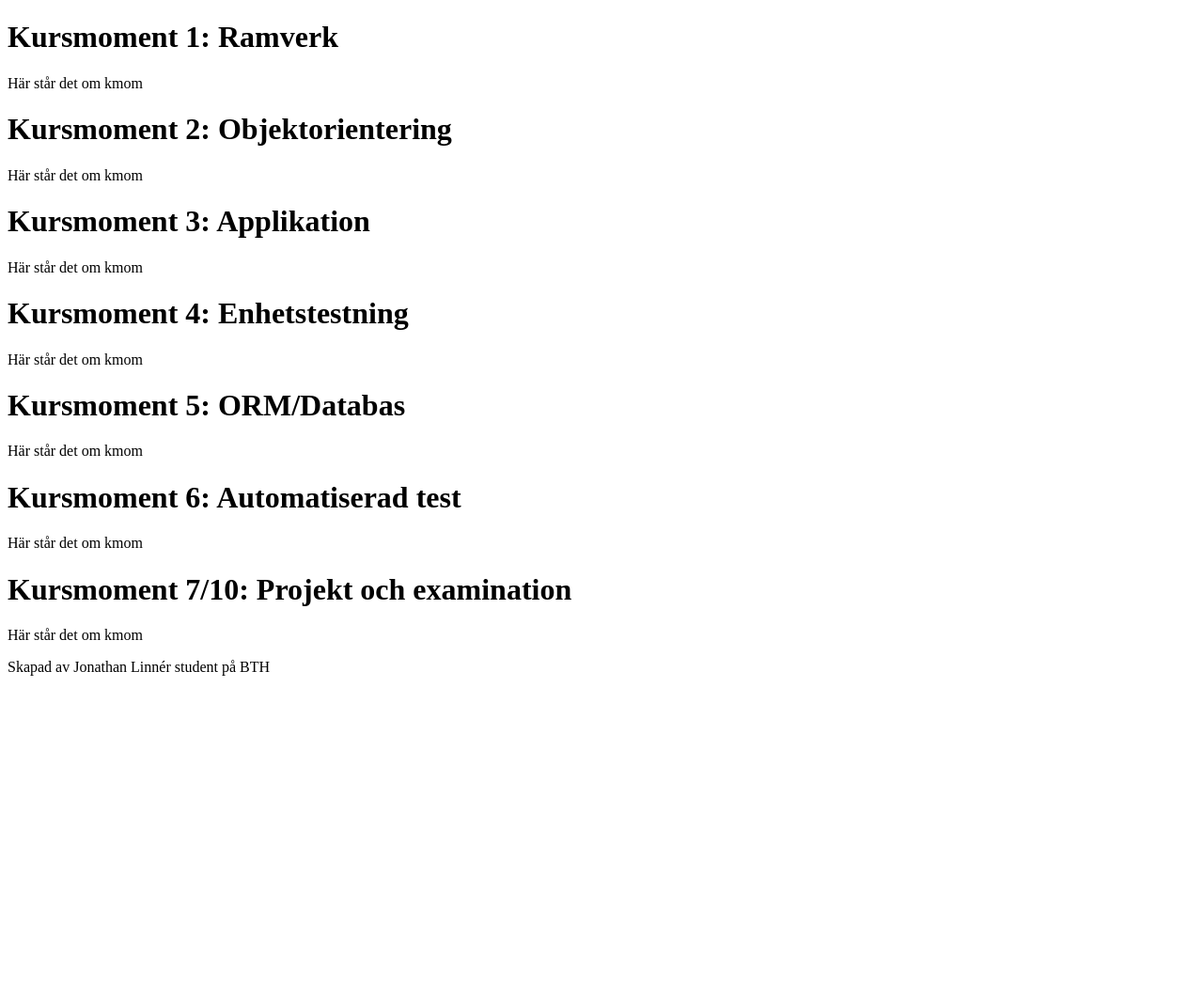
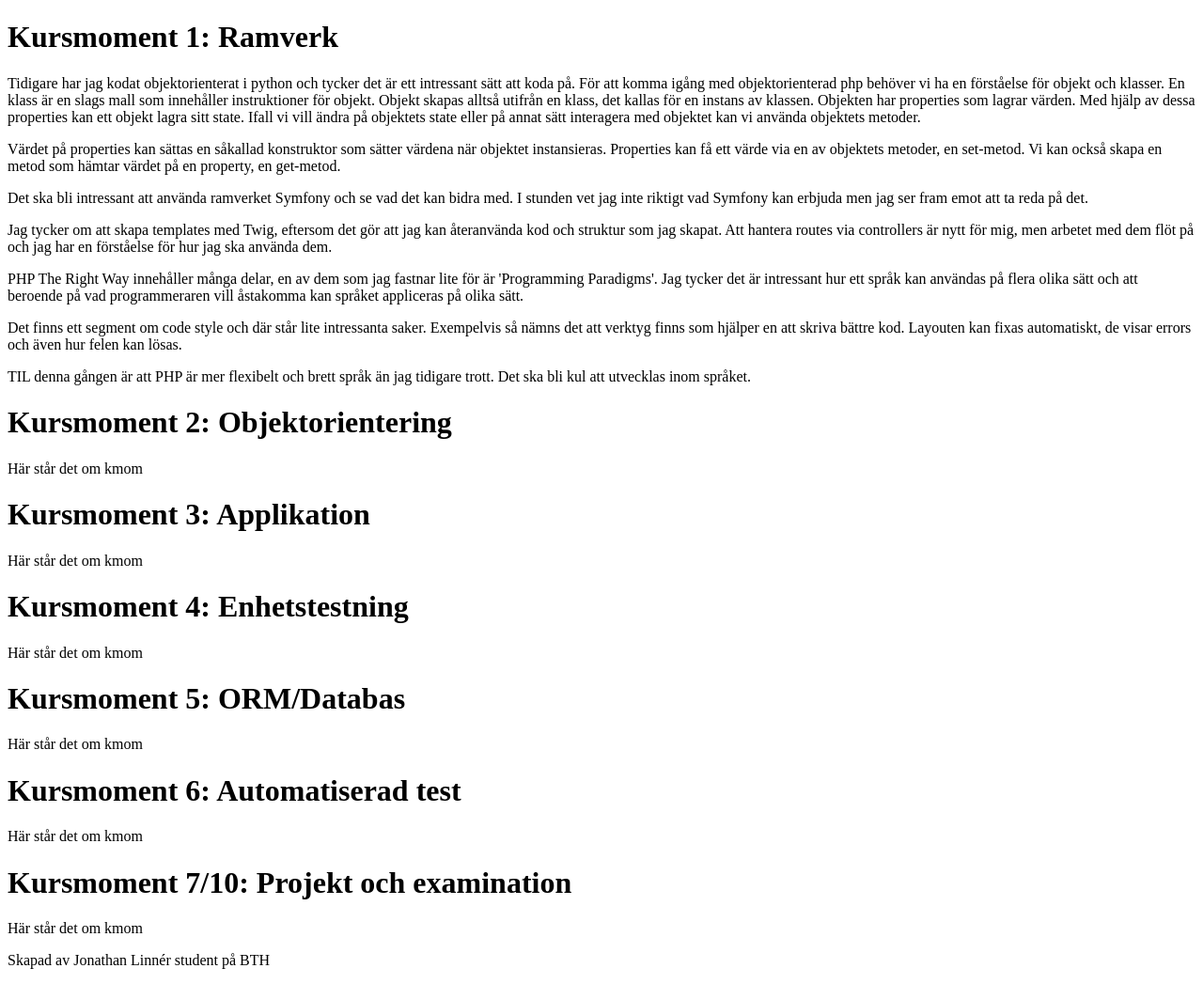
Before and after one commit to jobw22/reportMvc, a Symfony app: template templates/report.html.twig in a window 1280 px wide. Shown: the part 114-1161 px from the top of the page at 94% size. Before the commit the page ends 833 px from the top, so only its background shows below. Run offline with Twig, Linux system fonts and the light colour scheme; the template is opened without the code that fills it, so the values that code supplies are empty; some libraries are stand-ins or nearby versions.

Commit message:
Added report text

```diff
--- a/templates/report.html.twig
+++ b/templates/report.html.twig
@@ -6,7 +6,43 @@
     <div class="content">
         <h1 class="page-title" id="kmom01">Kursmoment 1: Ramverk</h1>
         <div class="report-text">
-            <p>Här står det om kmom</p>
+            <p>
+            Tidigare har jag kodat objektorienterat i python och tycker det är ett intressant sätt att
+            koda på.
+            För att komma igång med objektorienterad php behöver vi ha en förståelse för objekt och klasser.
+            En klass är en slags mall som innehåller instruktioner för objekt. Objekt skapas alltså
+            utifrån en klass, det kallas för en instans av klassen. Objekten har properties som lagrar värden. Med hjälp av dessa properties
+            kan ett objekt lagra sitt state. Ifall vi vill ändra på objektets state eller på
+            annat sätt interagera med objektet kan vi använda objektets metoder.
+            </p>
+            <p>
+            Värdet på properties kan sättas en såkallad konstruktor som sätter värdena när objektet instansieras.
+            Properties kan få ett värde via en av objektets metoder, en set-metod. Vi kan också skapa en metod som
+            hämtar värdet på en property, en get-metod.
+            </p>
+            <p>
+            Det ska bli intressant att använda ramverket Symfony och se vad det kan bidra med. I stunden vet jag
+            inte riktigt vad Symfony kan erbjuda men jag ser fram emot att ta reda på det.
+            </p>
+            <p>
+            Jag tycker om att skapa templates med Twig, eftersom det gör att jag kan återanvända kod och struktur som jag skapat.
+            Att hantera routes via controllers är nytt för mig, men arbetet med dem flöt på och jag har en förståelse
+            för hur jag ska använda dem.
+            </p>
+            <p>
+            PHP The Right Way innehåller många delar, en av dem som jag fastnar lite för är 'Programming Paradigms'.
+            Jag tycker det är intressant hur ett språk kan användas på flera olika sätt och att beroende på vad
+            programmeraren vill åstakomma kan språket appliceras på olika sätt.
+            </p>
+            <p>
+            Det finns ett segment om code style och där står lite intressanta saker. Exempelvis så nämns
+            det att verktyg finns som hjälper en att skriva bättre kod. Layouten kan fixas
+            automatiskt, de visar errors och även hur felen kan lösas.
+            </p>
+            <p>
+            TIL denna gången är att PHP är mer flexibelt och brett språk än jag tidigare trott.
+            Det ska bli kul att utvecklas inom språket.
+            </p>
         </div>
 
         <h1 class="page-title" id="kmom02">Kursmoment 2: Objektorientering</h1>
@@ -14,27 +50,27 @@
             <p>Här står det om kmom</p>
         </div>
 
-        <h1 class="page-title" id="kmom02">Kursmoment 3: Applikation</h1>
+        <h1 class="page-title" id="kmom03">Kursmoment 3: Applikation</h1>
         <div class="report-text">
             <p>Här står det om kmom</p>
         </div>
 
-        <h1 class="page-title" id="kmom03">Kursmoment 4: Enhetstestning</h1>
+        <h1 class="page-title" id="kmom04">Kursmoment 4: Enhetstestning</h1>
         <div class="report-text">
             <p>Här står det om kmom</p>
         </div>
 
-        <h1 class="page-title" id="kmom04">Kursmoment 5: ORM/Databas</h1>
+        <h1 class="page-title" id="kmom05">Kursmoment 5: ORM/Databas</h1>
         <div class="report-text">
             <p>Här står det om kmom</p>
         </div>
 
-        <h1 class="page-title" id="kmom05">Kursmoment 6: Automatiserad test</h1>
+        <h1 class="page-title" id="kmom06">Kursmoment 6: Automatiserad test</h1>
         <div class="report-text">
             <p>Här står det om kmom</p>
         </div>
 
-        <h1 class="page-title" id="kmom06">Kursmoment 7/10: Projekt och examination</h1>
+        <h1 class="page-title" id="kmom07">Kursmoment 7/10: Projekt och examination</h1>
         <div class="report-text">
             <p>Här står det om kmom</p>
         </div>
```
